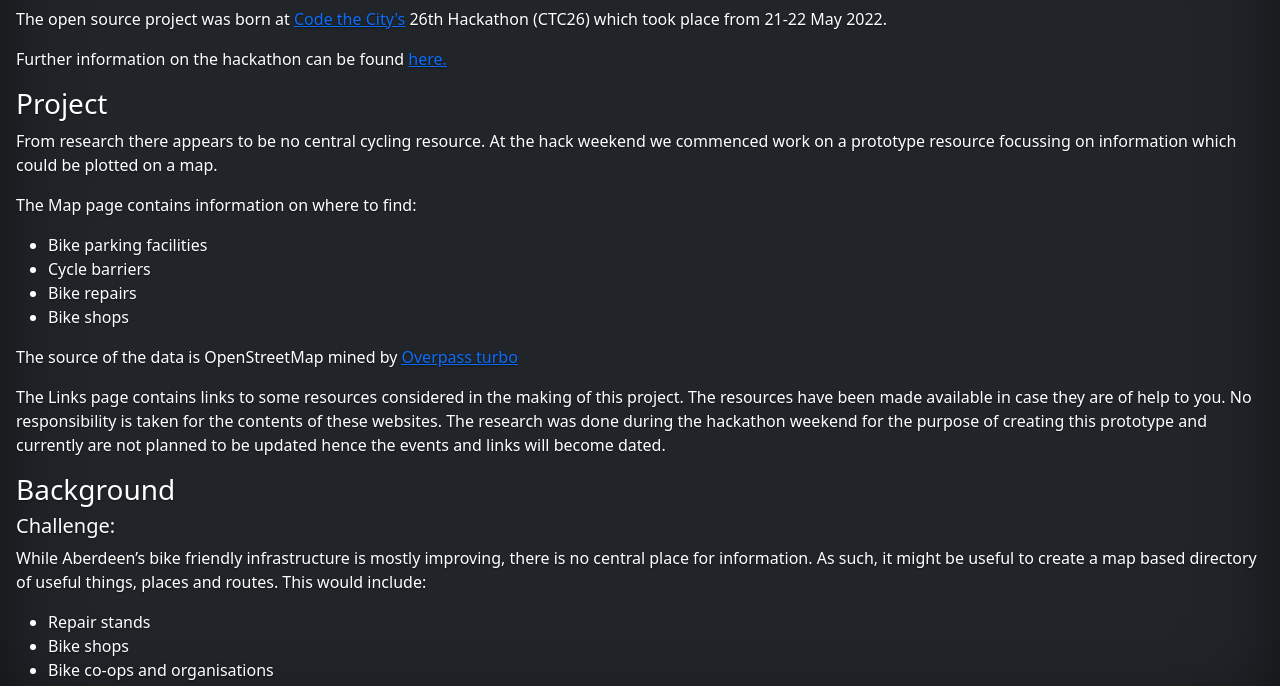
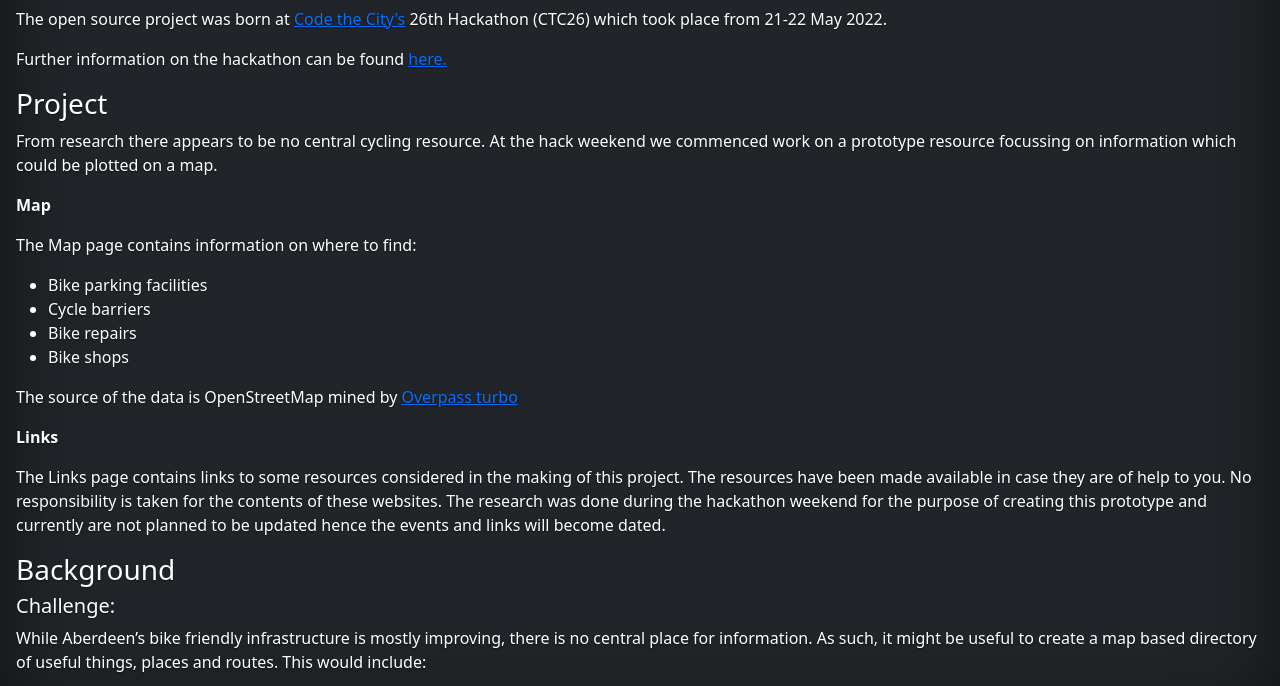
Before and after one commit to CodeTheCity/Oan_Yer_Bike, a plain HTML site: page about.html in a window 1280 px wide. Shown: the part 89-775 px from the top of the page. Drawn offline with nearby package versions, Linux system fonts and the light colour scheme.

Commit message:
Update about.html

```diff
--- a/about.html
+++ b/about.html
@@ -108,6 +108,7 @@
 	  <p>From research there appears to be no central cycling resource. At the hack weekend we commenced work on a prototype resource
 		  focussing on information which could be plotted on a map.<p>
 
+	  <p><strong>Map</strong></p>
 	  <p>The Map page contains information on where to find: </p>
 	  <ul>
 		  <li>Bike parking facilities</li>
@@ -118,6 +119,7 @@
 
 
 	  <p>The source of the data is OpenStreetMap mined by <a href="https://wiki.openstreetmap.org/wiki/Overpass_turbo">Overpass turbo</a>
+		  <p><strong>Links</strong></p>
   <p>The Links page contains links to some resources considered in the making of this project.
 
 		  The resources have been made available in case they are of help to you.
```
